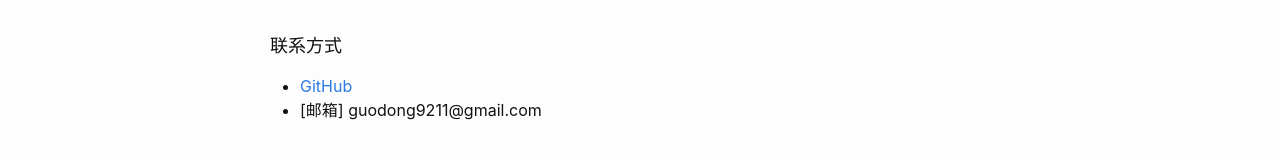
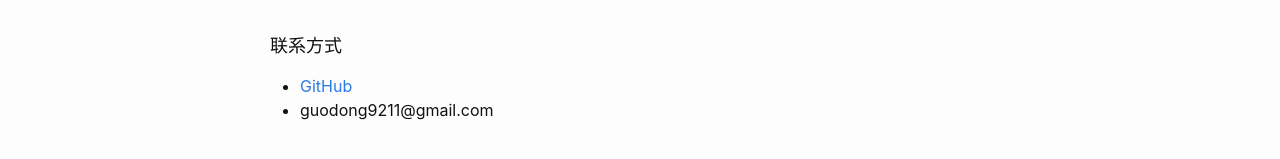
Before and after one commit to jellor/jellor.github.io, a Jekyll site: the page built from about.md, in a window 1280 px wide. Shown: the part 192-351 px from the top of the page. Built offline with Jekyll 4.4.1, drawn with Linux system fonts in a browser that asks for light colours; comment, search, counter and statistics services are not loaded.

Commit message:
add about

```diff
--- a/about.md
+++ b/about.md
@@ -9,4 +9,4 @@ permalink: /about/
 ##### 联系方式
 
 * [GitHub](https://github.com/jellor)
-* [邮箱] guodong9211@gmail.com
+* guodong9211@gmail.com
```
